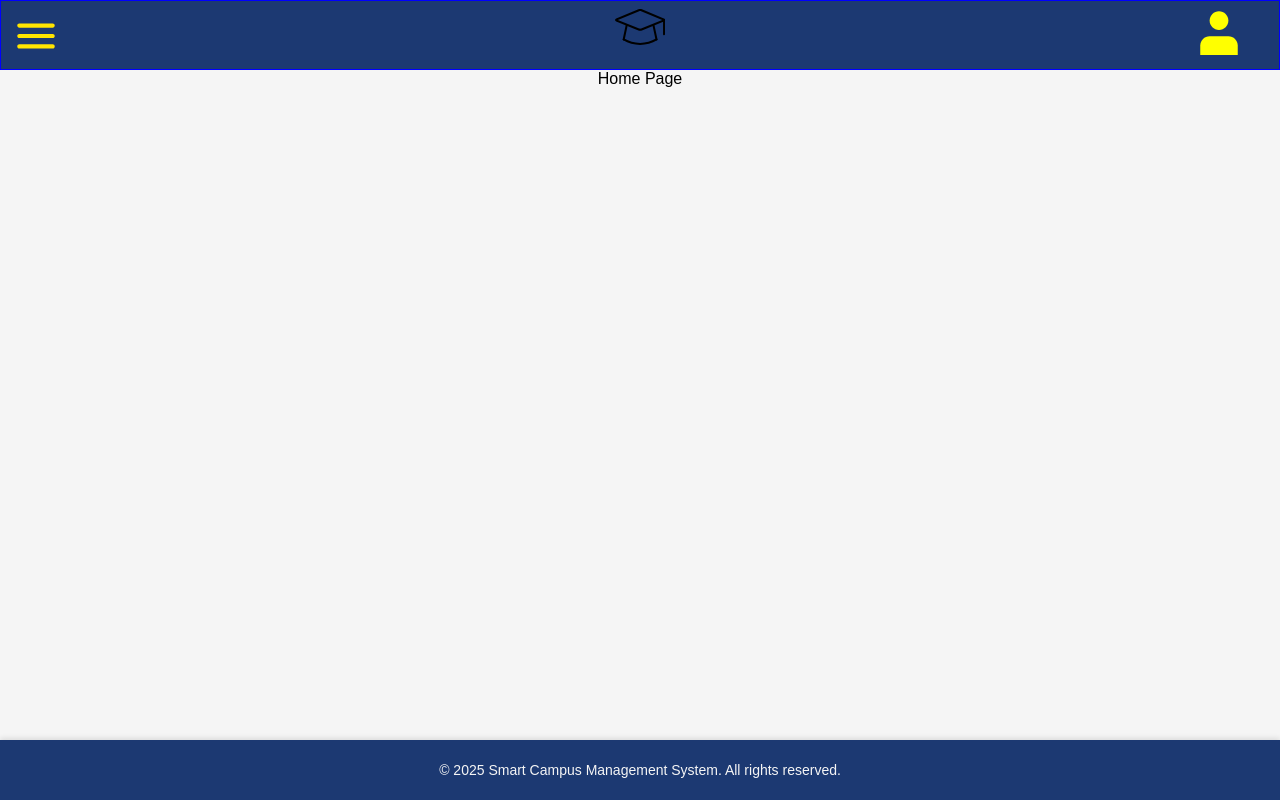
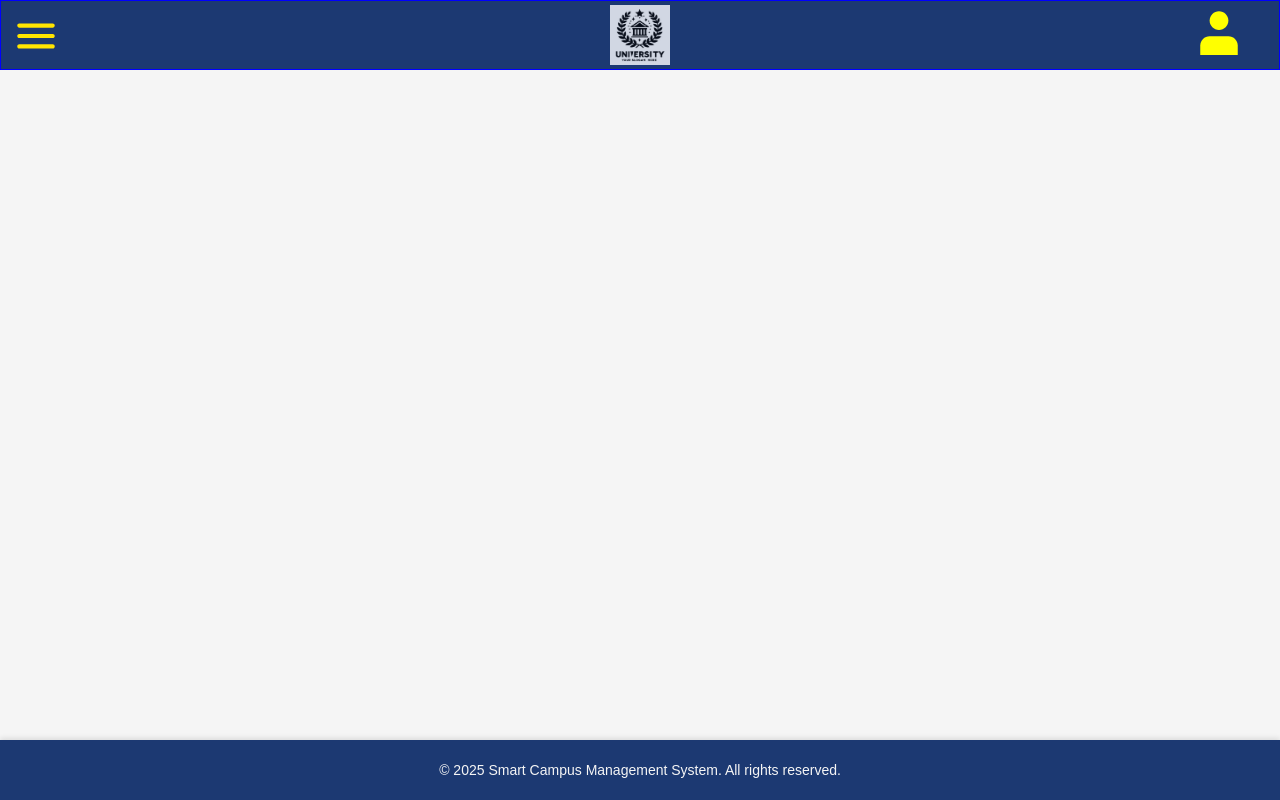
Before and after one commit to SCMS-Project/scmc-proto, a React (Vite) app: page / in a window 1280 px wide. Built offline with nearby package versions, Linux system fonts and the light colour scheme.

Commit message:
Final code cleanup

```diff
--- a/src/App.tsx
+++ b/src/App.tsx
@@ -1,6 +1,5 @@
 import Home from './pages/Home'
 import './assets/styles.scss'
-import './assets/app.scss'
 import Layout from './components/Layout';
 import { AppProvider } from './context/AppContext';
 import Registration from './pages/Registration';
--- a/src/assets/header.scss
+++ b/src/assets/header.scss
@@ -48,8 +48,8 @@
       cursor: pointer;
 
       img {
-        height: 50px !important;
-        width: 50px !important;
+        height: 60px !important;
+        width: 60px !important;
       }
     }
 
--- a/src/components/AcademicModal.tsx
+++ b/src/components/AcademicModal.tsx
@@ -15,10 +15,7 @@ const AcademicModal: React.FC<CommonModalProps> = ({ onClose, onCreate, courses,
   const [description, setDescription] = useState("Dummy Description");
   const [name, setName] = useState("");
   const [courseId, setCourseId] = useState("");
-  const [subjectId, setSubjectId] = useState("");
-
-  console.log(17, editingData);
-
+  const [subjectId, setSubjectId] = useState("");``
 
   useEffect(() => {
     if (editingData) {
@@ -43,9 +40,6 @@ const AcademicModal: React.FC<CommonModalProps> = ({ onClose, onCreate, courses,
     }
     onClose();
   };
-
-  console.log(40, { title, description });
-
 
   return (
     <div className="academic-modal">
--- a/src/components/Header.tsx
+++ b/src/components/Header.tsx
@@ -1,5 +1,5 @@
 import React, { useEffect, useState } from "react";
-import educationIcon from "../assets/images/education-icon.svg";
+import educationIcon from "../assets/images/uni-logo.png";
 import { NavIcon } from "../components/svgs/NavIcon"
 import { UserIcon } from "../components/svgs/UserIcon";
 import LoginModal from "../components/LoginModal";
@@ -88,7 +88,7 @@ const Header: React.FC = () => {
           className="header__main-container__logo"
           role="button"
           onClick={handleGoToHomePage}>
-          <img src={educationIcon} alt="education-icon" />
+          <img src={educationIcon} alt="education-icon" style={{marginTop: '4px', opacity: '0.8'}} />
         </div>
         <div className="header__main-container__button-container">
           <button
--- a/src/pages/Home.tsx
+++ b/src/pages/Home.tsx
@@ -4,7 +4,7 @@ import '../assets/styles.scss';
 const Home: React.FC = () => {
   return (
     <div className="home">
-      Home Page
+
     </div>
   );
 };
```
Also changed, not shown: src/components/svgs/UserIcon.tsx (+13 -3 lines), src/api/APIService.ts (deleted), src/assets/images/uni-logo.png (added), src/components/CreateSubjectModal.tsx (deleted).
